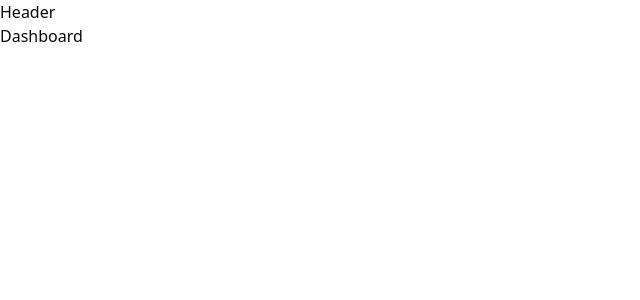
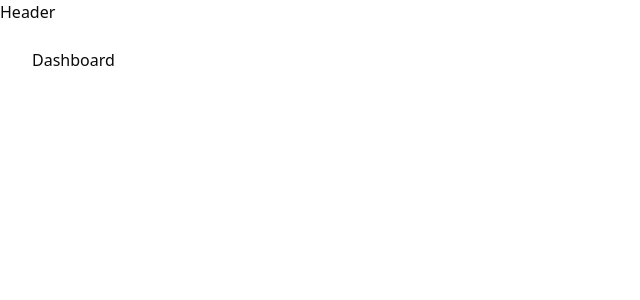
Before and after one commit to rafahbrito/pizza-shop-dashboard, a React (Vite) app: page / in a window 1280 px wide. Shown: the top 300 px of the page, without its empty margins (0-640 px from the left). Built offline with nearby package versions, Linux system fonts and the light colour scheme.

Commit message:
feat(Layout): :sparkles: Melhora os estilos dos Layouts da aplicação

```diff
--- a/src/pages/layouts/app.tsx
+++ b/src/pages/layouts/app.tsx
@@ -2,9 +2,9 @@ import { Outlet } from 'react-router-dom'
 
 export function AppLayout() {
   return (
-    <div>
+    <div className="flex min-h-screen flex-col antialiased">
       <h1>Header</h1>
-      <main>
+      <main className="flex flex-1 flex-col gap-4 p-8 pt-6">
         <Outlet />
       </main>
     </div>
--- a/src/pages/layouts/auth.tsx
+++ b/src/pages/layouts/auth.tsx
@@ -3,7 +3,7 @@ import { Outlet } from 'react-router-dom'
 
 export function AuthLayout() {
   return (
-    <div className="grid min-h-screen grid-cols-2">
+    <div className="grid min-h-screen grid-cols-2 antialiased">
       <div className="flex h-full flex-col items-center justify-between border-r border-foreground/5 bg-muted p-10 text-muted-foreground">
         <div className="flex items-center gap-1 text-lg text-foreground">
           <Pizza className="h5 w-5" />
```
